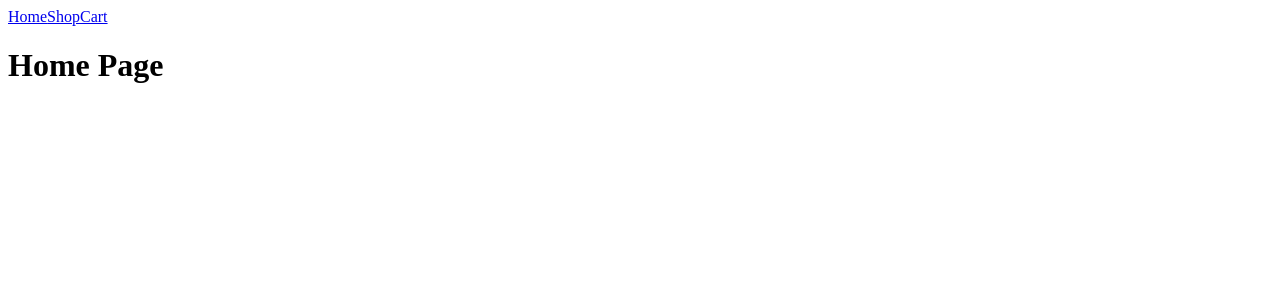
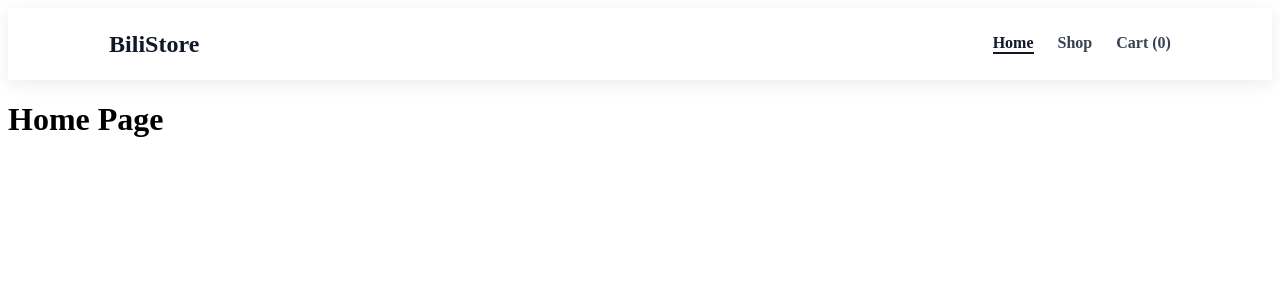
Before and after one commit to BUSISWABILIBILI/shopping-cart, a React (Vite) app: page / in a window 1280 px wide. Shown: the top 300 px of the page. Built offline with nearby package versions, Linux system fonts and the light colour scheme.

Commit message:
feat: add navbar with live cart count

```diff
--- a/src/components/Navbar.jsx
+++ b/src/components/Navbar.jsx
@@ -1,11 +1,21 @@
-import { Link } from "react-router-dom";
+import { NavLink } from "react-router-dom";
+import { useCart } from "../context/CartContext";
+import "../styles/Navbar.css";
 
 export default function Navbar() {
+  const { cartCount } = useCart();
+
   return (
-    <nav>
-      <Link to="/">Home</Link>
-      <Link to="/shop">Shop</Link>
-      <Link to="/cart">Cart</Link>
-    </nav>
+    <header className="navbar">
+      <NavLink to="/" className="logo">
+        BiliStore
+      </NavLink>
+
+      <nav className="nav-links">
+        <NavLink to="/">Home</NavLink>
+        <NavLink to="/shop">Shop</NavLink>
+        <NavLink to="/cart">Cart ({cartCount})</NavLink>
+      </nav>
+    </header>
   );
 }
--- a/src/styles/Navbar.css
+++ b/src/styles/Navbar.css
@@ -0,0 +1,49 @@
+.navbar {
+  height: 72px;
+  padding: 0 8%;
+  background: white;
+  display: flex;
+  justify-content: space-between;
+  align-items: center;
+  box-shadow: 0 4px 16px rgba(15, 23, 42, 0.08);
+  position: sticky;
+  top: 0;
+  z-index: 10;
+}
+
+.logo {
+  font-size: 1.5rem;
+  font-weight: 800;
+  color: #111827;
+  text-decoration: none;
+}
+
+.nav-links {
+  display: flex;
+  gap: 24px;
+}
+
+.nav-links a {
+  color: #374151;
+  text-decoration: none;
+  font-weight: 600;
+}
+
+.nav-links a.active {
+  color: #111827;
+  border-bottom: 2px solid #111827;
+}
+
+@media (max-width: 600px) {
+  .navbar {
+    padding: 0 5%;
+  }
+
+  .nav-links {
+    gap: 14px;
+  }
+
+  .logo {
+    font-size: 1.2rem;
+  }
+}
```
